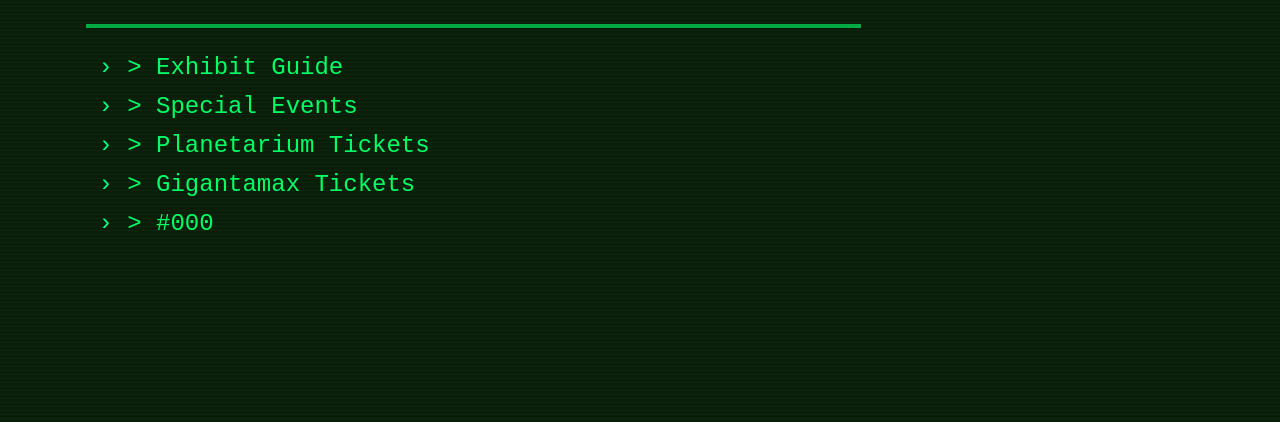
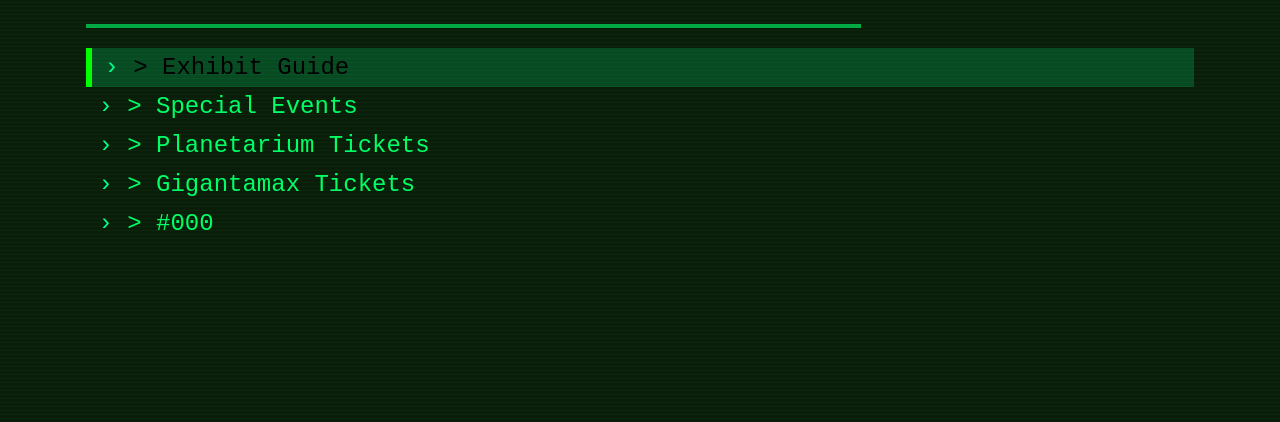
Before and after one commit to Polaroide663/projeto-fallout, a plain HTML site: page index.html in a window 1280 px wide. Shown: the part 378-800 px from the top of the page. Drawn offline with Linux system fonts and the light colour scheme.

Commit message:
Update index.html

```diff
--- a/index.html
+++ b/index.html
@@ -17,7 +17,7 @@
     <h3>#System Upgrades Courtesy of Prime</h3>
     <hr class="footer-line" />
     <ul>
-      <li>> Exhibit Guide</li>
+      <li class="selected">> Exhibit Guide</li>
       <li>> Special Events</li>
       <li>> Planetarium Tickets</li>
       <li>> Gigantamax Tickets</li>
```
